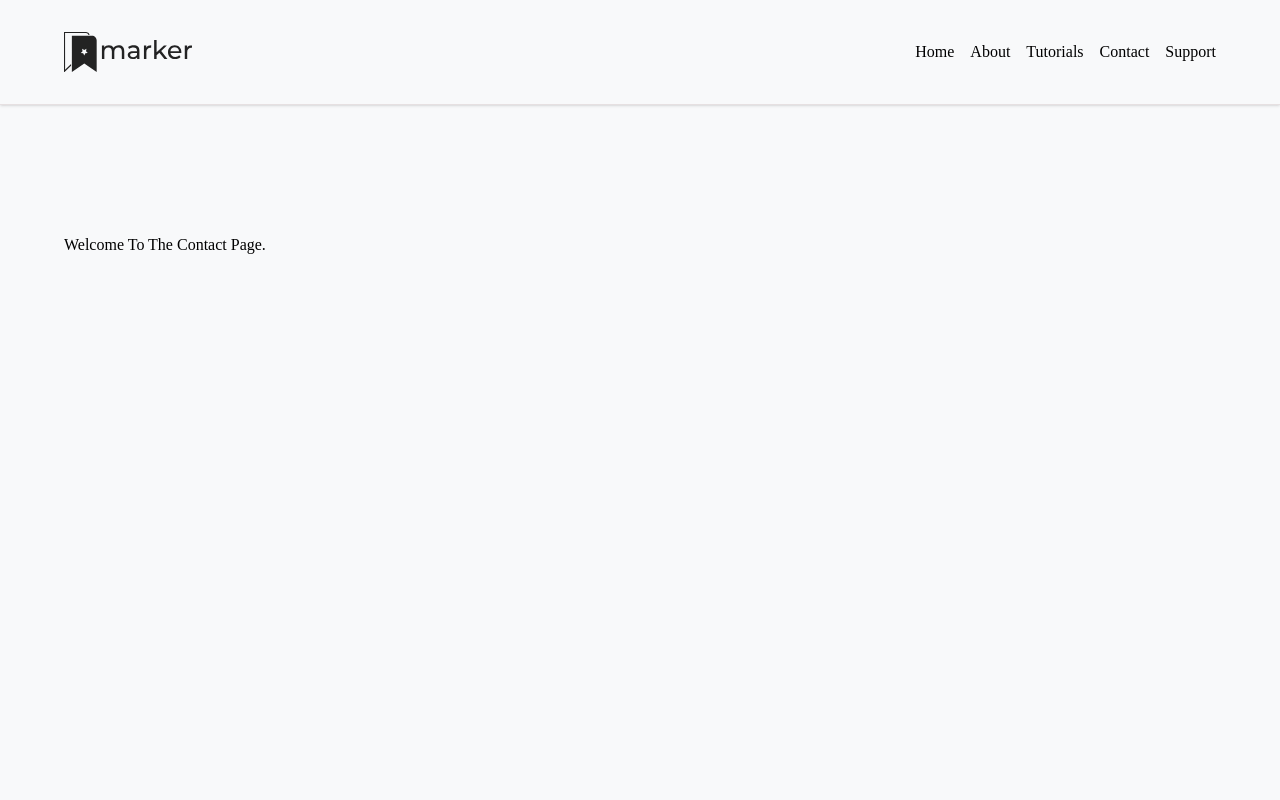
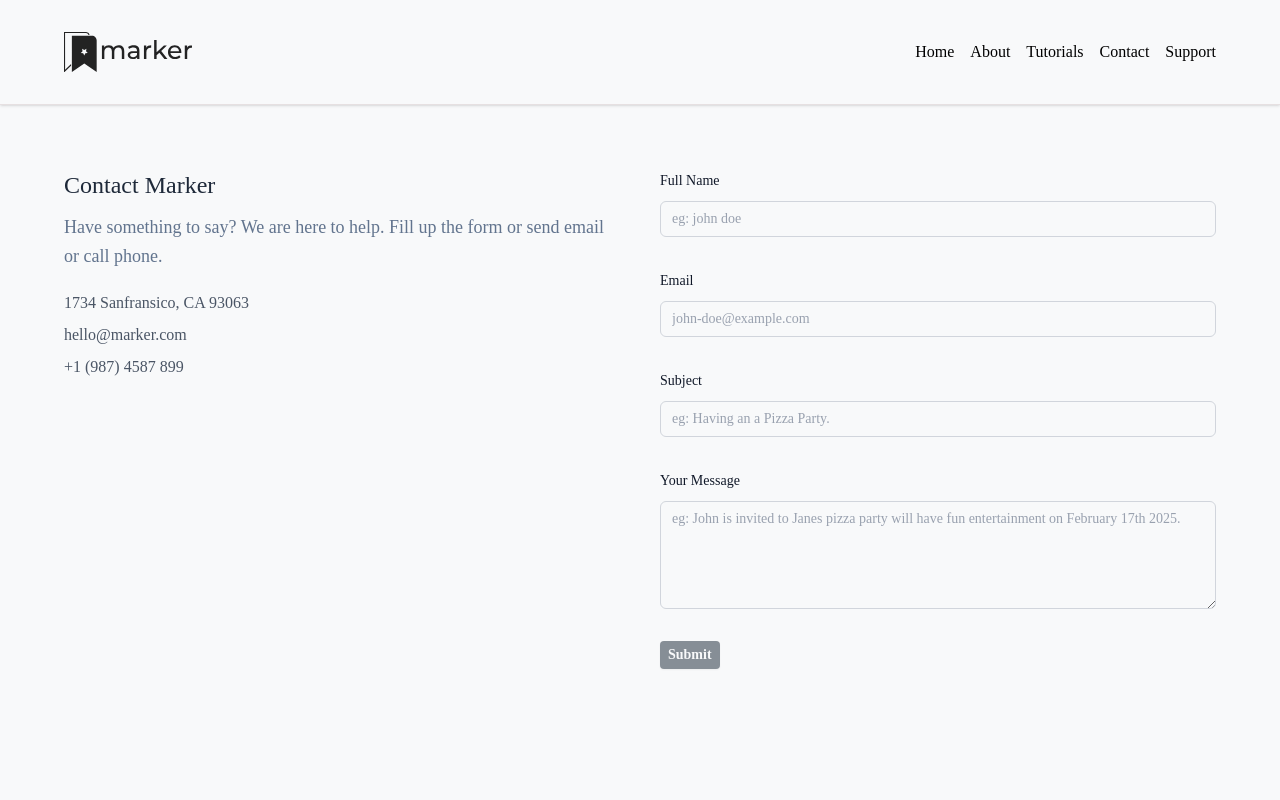
Before and after one commit to Justin-Bento/marker, a React (Vite) app: page /contact in a window 1280 px wide. Shown: the top 800 px of the page. Built offline with nearby package versions, Linux system fonts and the light colour scheme; a web font is replaced by a local one.

Commit message:
refactor(layout): update contact page to include contact info + form

```diff
--- a/package.json
+++ b/package.json
@@ -15,6 +15,7 @@
     "@tailwindcss/vite": "^4.1.17",
     "react": "^19.2.0",
     "react-dom": "^19.2.0",
+    "react-hook-form": "^7.71.1",
     "react-router-dom": "^7.10.0",
     "tailwindcss": "^4.1.17"
   },
@@ -24,6 +25,7 @@
     "@types/react": "^19.2.5",
     "@types/react-dom": "^19.2.3",
     "@vitejs/plugin-react": "^5.1.1",
+    "baseline-browser-mapping": "^2.9.19",
     "eslint": "^9.39.1",
     "eslint-plugin-react-hooks": "^7.0.1",
     "eslint-plugin-react-refresh": "^0.4.24",
--- /dev/null
+++ b/src/frontend/components/contactform.tsx
@@ -0,0 +1,100 @@
+import { useForm, type SubmitHandler } from "react-hook-form";
+
+type Inputs = {
+  fullName: string;
+  exampleRequired: string;
+};
+
+export default function ContactForm() {
+  const {
+    register,
+    handleSubmit,
+    watch,
+    formState: { errors },
+  } = useForm<Inputs>();
+  const onSubmit: SubmitHandler<Inputs> = (data) => console.log(data);
+
+  console.log(watch("fullName")); // watch input value by passing the name of it
+
+  return (
+    /* "handleSubmit" will validate your inputs before invoking "onSubmit" */
+    <form onSubmit={handleSubmit(onSubmit)} className="space-y-8">
+      {/* register your input into the hook by invoking the "register" function */}
+      <div>
+        <label
+          for="fullName"
+          class="block text-sm/6 font-medium text-gray-900 dark:text-white"
+        >
+          Full Name
+        </label>
+        <div className="mt-2">
+          <input
+            id="email"
+            type="email"
+            placeholder="eg: john doe"
+            className="block w-full rounded-md bg-white px-3 py-1.5 text-base text-gray-900 outline-1 -outline-offset-1 outline-gray-300 placeholder:text-gray-400 focus:outline-2 focus:-outline-offset-2 focus:outline-amber-600 sm:text-sm/6 dark:bg-white/5 dark:text-white dark:outline-white/10 dark:placeholder:text-gray-500 dark:focus:outline-amber-500"
+            {...register("fullName")}
+          />
+        </div>
+      </div>
+      <div>
+        <label
+          for="email"
+          class="block text-sm/6 font-medium text-gray-900 dark:text-white"
+        >
+          Email
+        </label>
+        <div className="mt-2">
+          <input
+            id="email"
+            type="email"
+            placeholder="john-doe@example.com"
+            className="block w-full rounded-md bg-white px-3 py-1.5 text-base text-gray-900 outline-1 -outline-offset-1 outline-gray-300 placeholder:text-gray-400 focus:outline-2 focus:-outline-offset-2 focus:outline-amber-600 sm:text-sm/6 dark:bg-white/5 dark:text-white dark:outline-white/10 dark:placeholder:text-gray-500 dark:focus:outline-amber-500"
+            {...register("fullName")}
+          />
+        </div>
+      </div>
+      <div>
+        <label
+          for="Subject"
+          class="block text-sm/6 font-medium text-gray-900 dark:text-white"
+        >
+          Subject
+        </label>
+        <div className="mt-2">
+          <input
+            id="email"
+            type="email"
+            placeholder="eg: Having an a Pizza Party."
+            className="block w-full rounded-md bg-white px-3 py-1.5 text-base text-gray-900 outline-1 -outline-offset-1 outline-gray-300 placeholder:text-gray-400 focus:outline-2 focus:-outline-offset-2 focus:outline-amber-600 sm:text-sm/6 dark:bg-white/5 dark:text-white dark:outline-white/10 dark:placeholder:text-gray-500 dark:focus:outline-amber-500"
+            {...register("fullName")}
+          />
+        </div>
+      </div>
+      <div>
+        <label
+          for="message"
+          class="block text-sm/6 font-medium text-gray-900 dark:text-white"
+        >
+          Your Message
+        </label>
+        <div className="mt-2">
+          <textarea
+            id="email"
+            rows={4}
+            placeholder="eg: John is invited to Janes pizza party will have fun entertainment on February 17th 2025."
+            className="block w-full rounded-md bg-white px-3 py-1.5 text-base text-gray-900 outline-1 -outline-offset-1 outline-gray-300 placeholder:text-gray-400 focus:outline-2 focus:-outline-offset-2 focus:outline-amber-600 sm:text-sm/6 dark:bg-white/5 dark:text-white dark:outline-white/10 dark:placeholder:text-gray-500 dark:focus:outline-amber-500"
+            {...register("fullName")}
+          />
+        </div>
+      </div>
+      {/* errors will return when field validation fails  */}
+      {errors.exampleRequired && <span>This field is required</span>}
+
+      <input
+        type="submit"
+        className="rounded-sm bg-gray-6 px-2 py-1 text-sm font-semibold text-white shadow-xs hover:bg-gray-5 focus-visible:outline-2 focus-visible:outline-offset-2 focus-visible:outline-gray-6 dark:bg-gray-5 dark:shadow-none dark:hover:bg-gray-4 dark:focus-visible:outline-gray-5 hover:cursor-pointer"
+      />
+    </form>
+  );
+}
--- a/src/frontend/pages/Contact.tsx
+++ b/src/frontend/pages/Contact.tsx
@@ -1,4 +1,5 @@
 import { useEffect } from "react";
+import ContactForm from "../components/contactform";
 
 export default function Contact() {
   useEffect(() => {
@@ -6,9 +7,33 @@ export default function Contact() {
   }, []);
   return (
     <>
-      <section className="mt-32">
-        <h1 className="">Welcome To The Contact Page.</h1>
-      </section>
+      <article className="grid md:grid-cols-2 gap-10 mx-auto mt-16">
+        <section className="">
+          <div>
+            <h2 className="font-medium text-2xl text-gray-800">
+              Contact Marker
+            </h2>
+            <p className="text-lg leading-relaxed text-slate-500 mt-3">
+              Have something to say? We are here to help. Fill up the form or
+              send email or call phone.
+            </p>
+            <div className="mt-5">
+              <div className="flex items-center mt-2 space-x-2 text-gray-600">
+                <span>1734 Sanfransico, CA 93063</span>
+              </div>
+              <div className="flex items-center mt-2 space-x-2 text-gray-600">
+                <a href="mailto:hello@astroshipstarter.com">hello@marker.com</a>
+              </div>
+              <div className="flex items-center mt-2 space-x-2 text-gray-600">
+                <a href="tel:+1 (987) 4587 899">+1 (987) 4587 899</a>
+              </div>
+            </div>
+          </div>
+        </section>
+        <section>
+          <ContactForm />
+        </section>
+      </article>
     </>
   );
 }
```
Also changed, not shown: 1 other file (tests, documents, lock files or other folders).
